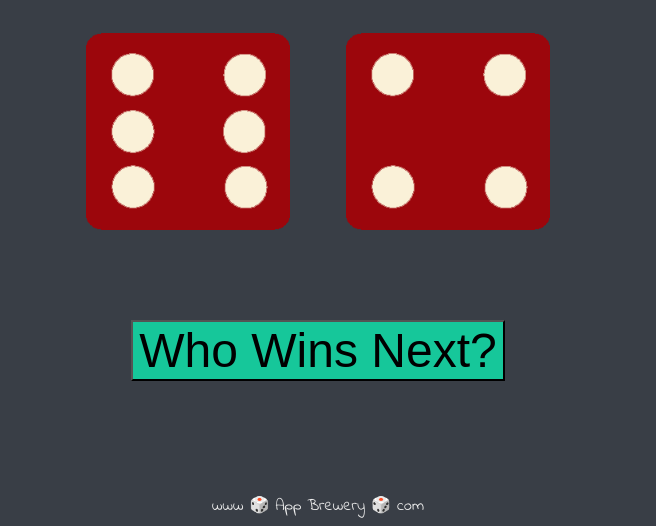
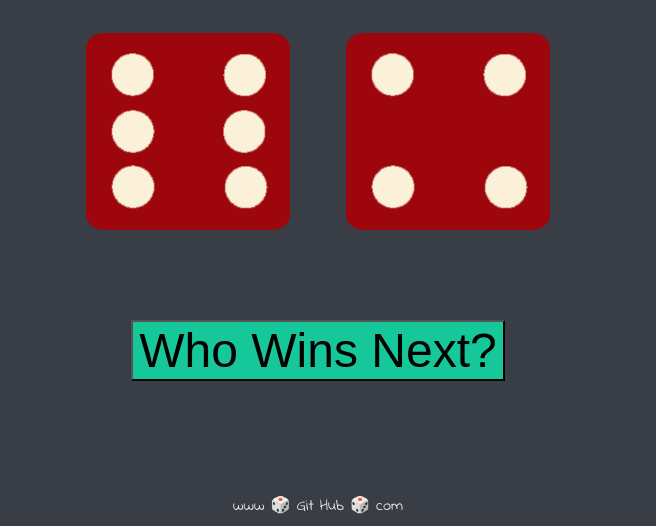
Before and after one commit to Ungwarsky/JavaScriptGame, a plain HTML site: page dicee.html in a window 1280 px wide. Shown: the part 462-988 px from the top of the page, without its empty margins (322-978 px from the left). Drawn offline with Linux system fonts and the light colour scheme.

Commit message:
Update dicee.html

```diff
--- a/dicee.html
+++ b/dicee.html
@@ -37,6 +37,6 @@
   </body>
 
   <footer>
-    www 🎲 App Brewery 🎲 com
+    www 🎲 Git Hub 🎲 com
   </footer>
 </html>
```
